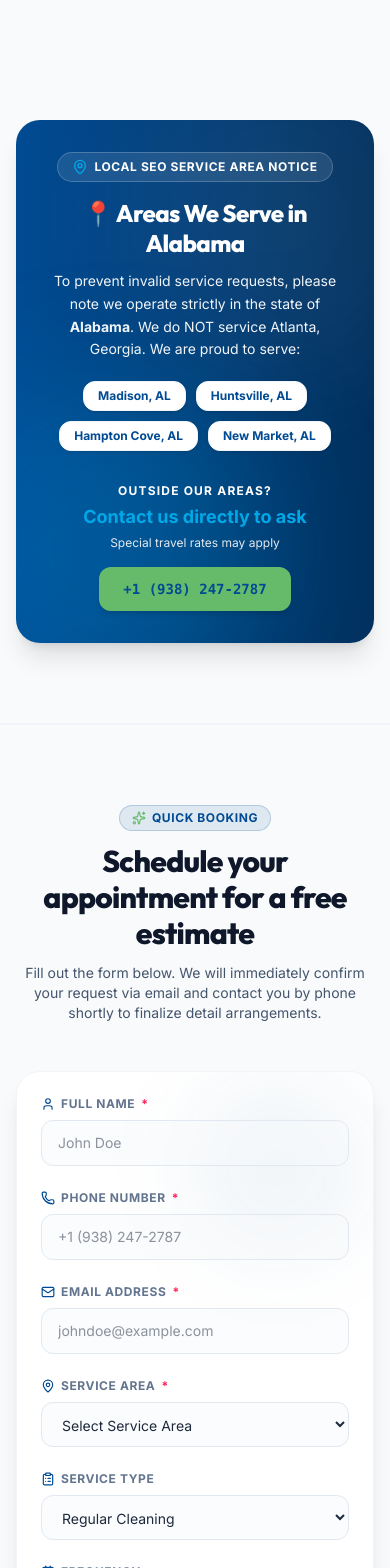
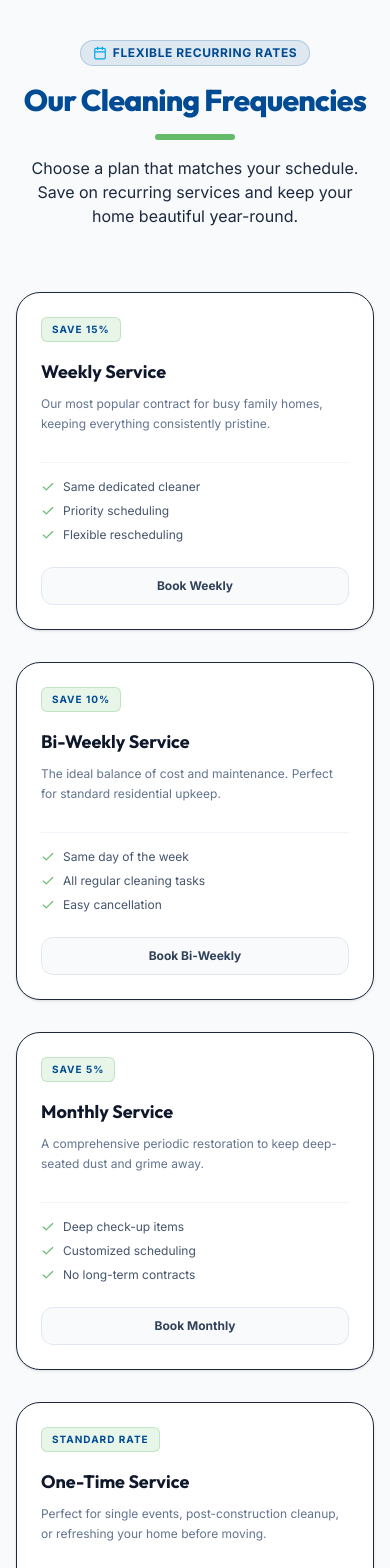
Before and after one commit to robertoarrieche149/Andrea_Cleaning, a React (Vite) app: page / in a window 390 px wide. Shown: the part 6600-8168 px from the top of the page. Built offline with nearby package versions, Linux system fonts and the light colour scheme.

Commit message:
fix: restore frequencies section and remove sparkles icons

```diff
--- a/src/components/layout/Coverage.tsx
+++ b/src/components/layout/Coverage.tsx
@@ -1,13 +1,106 @@
 import React from "react";
 import { motion } from "motion/react";
-import { MapPin } from "lucide-react";
+import { Calendar, MapPin, Check, Sparkles } from "lucide-react";
+
+interface FrequencyCard {
+  title: string;
+  discount: string;
+  description: string;
+  perks: string[];
+}
 
 export default function Coverage() {
+  const frequencies: FrequencyCard[] = [
+    {
+      title: "Weekly Service",
+      discount: "Save 15%",
+      description: "Our most popular contract for busy family homes, keeping everything consistently pristine.",
+      perks: ["Same dedicated cleaner", "Priority scheduling", "Flexible rescheduling"]
+    },
+    {
+      title: "Bi-Weekly Service",
+      discount: "Save 10%",
+      description: "The ideal balance of cost and maintenance. Perfect for standard residential upkeep.",
+      perks: ["Same day of the week", "All regular cleaning tasks", "Easy cancellation"]
+    },
+    {
+      title: "Monthly Service",
+      discount: "Save 5%",
+      description: "A comprehensive periodic restoration to keep deep-seated dust and grime away.",
+      perks: ["Deep check-up items", "Customized scheduling", "No long-term contracts"]
+    },
+    {
+      title: "One-Time Service",
+      discount: "Standard Rate",
+      description: "Perfect for single events, post-construction cleanup, or refreshing your home before moving.",
+      perks: ["Full detail sanitizing", "Immediate estimate", "No recurring commitments"]
+    }
+  ];
+
   const serviceAreas = ["Madison", "Huntsville", "Hampton Cove", "New Market"];
 
   return (
     <section className="py-20 bg-slate-50 border-b border-slate-100" id="coverage-section">
       <div className="max-w-7xl mx-auto px-4 sm:px-6 lg:px-8">
+
+        {/* Frequencies Title */}
+        <div className="text-center max-w-3xl mx-auto mb-16">
+          <span className="bg-brand-primary/10 text-brand-primary border border-brand-primary/20 px-3 py-1 rounded-full text-xs font-bold uppercase tracking-wider inline-flex items-center gap-1.5">
+            <Calendar className="h-3.5 w-3.5 text-brand-secondary" />
+            Flexible Recurring Rates
+          </span>
+          <h2 className="font-display font-black text-3xl sm:text-4xl lg:text-5xl text-brand-primary mt-4 tracking-tight">
+            Our Cleaning Frequencies
+          </h2>
+          <div className="h-1.5 w-20 bg-brand-accent mx-auto mt-4 rounded-full" />
+          <p className="mt-4 text-slate-650 text-base sm:text-lg">
+            Choose a plan that matches your schedule. Save on recurring services and keep your home beautiful year-round.
+          </p>
+        </div>
+
+        {/* Frequencies Grid */}
+        <div className="grid grid-cols-1 md:grid-cols-2 lg:grid-cols-4 gap-8">
+          {frequencies.map((freq, idx) => (
+            <motion.div
+              key={idx}
+              initial={{ opacity: 0, y: 25 }}
+              whileInView={{ opacity: 1, y: 0 }}
+              viewport={{ once: true }}
+              transition={{ duration: 0.5, delay: idx * 0.08 }}
+              className="bg-white border border-slate-150 rounded-3xl p-6 shadow-sm hover:shadow-lg transition-all duration-300 relative flex flex-col justify-between"
+            >
+              <div>
+                {/* Discount Badge */}
+                <div className="flex justify-between items-center mb-4">
+                  <span className="bg-brand-accent/15 text-brand-primary border border-brand-accent/30 text-[10px] font-bold uppercase tracking-widest px-2.5 py-1 rounded-md">
+                    {freq.discount}
+                  </span>
+                </div>
+
+                <h3 className="font-display font-bold text-lg text-slate-900 mb-2">{freq.title}</h3>
+                <p className="text-xs text-slate-500 leading-relaxed mb-5 min-h-[48px]">{freq.description}</p>
+
+                <ul className="space-y-2 border-t border-slate-100 pt-4 mb-6">
+                  {freq.perks.map((perk, pIdx) => (
+                    <li key={pIdx} className="flex items-center gap-2 text-xs text-slate-600">
+                      <Check className="h-3.5 w-3.5 text-brand-accent shrink-0" />
+                      <span>{perk}</span>
+                    </li>
+                  ))}
+                </ul>
+              </div>
+
+              <div>
+                <a
+                  href="#estimate-section"
+                  className="block w-full py-2.5 text-center text-xs font-bold bg-slate-50 border border-slate-200 hover:border-brand-primary text-slate-700 hover:text-brand-primary rounded-xl transition-all"
+                >
+                  Book {freq.title.split(" ")[0]}
+                </a>
+              </div>
+            </motion.div>
+          ))}
+        </div>
 
         {/* Local SEO Geographic Targeting Banner */}
         <motion.div
```
